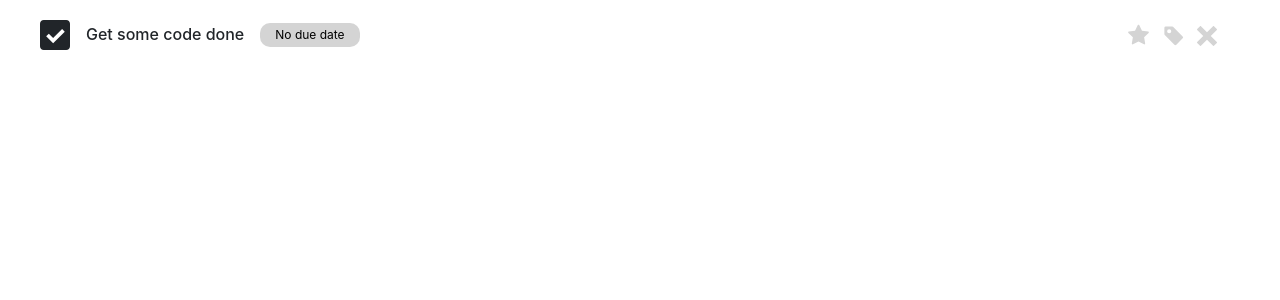
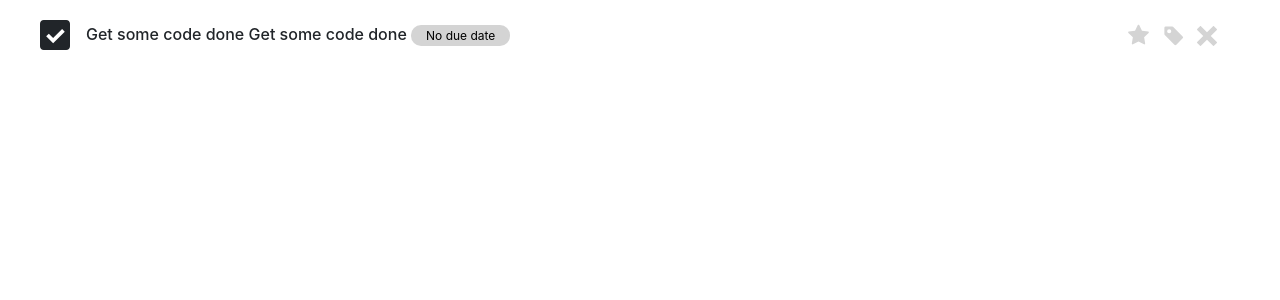
Before and after one commit to HarryNdegwa/fleetTest, a React (Create React App) app: page /tasks in a window 1280 px wide. Shown: the top 300 px of the page. Built offline with nearby package versions, Linux system fonts and the light colour scheme.

Commit message:
Styled task content

```diff
--- a/src/components/Task/index.js
+++ b/src/components/Task/index.js
@@ -13,10 +13,10 @@ function Task(props) {
       <div className="task-info">
         <ImCheckboxChecked style={{ fontSize: "30px" }} />
         <div className="task-inner-info">
-          <div className="task-inner-info-content">
-            <h6 className="mx-3">Get some code done</h6>
-          </div>
-          <small className="task-date">No due date</small>
+          <h6 className="mx-3">
+            Get some code done Get some code done{" "}
+            <small className="task-date">No due date</small>
+          </h6>
         </div>
       </div>
       <div className="task-actions-wrapper">
--- a/src/components/Task/style.css
+++ b/src/components/Task/style.css
@@ -3,6 +3,7 @@
   display: flex;
   align-items: center;
   padding: 0px 40px;
+  max-height: 100%;
 }
 
 .task-info {
@@ -13,22 +14,9 @@
   justify-content: flex-start;
 }
 
-.task-inner-info {
-  display: flex;
-  align-items: center;
-  height: 100%;
-  justify-content: space-between;
-}
-
-.task-inner-info-content {
-  flex: 4;
-}
-
 .task-inner-info h6 {
   width: 100%;
-  overflow: hidden;
-  text-overflow: ellipsis;
-  white-space: nowrap;
+  height: 100%;
 }
 
 .task-inner-info span {
@@ -83,6 +71,11 @@
   }
 
   .task-actions-sm-wrapper {
+    flex: 1;
     display: block;
   }
+
+  .task:hover .task-actions {
+    display: none;
+  }
 }
```
